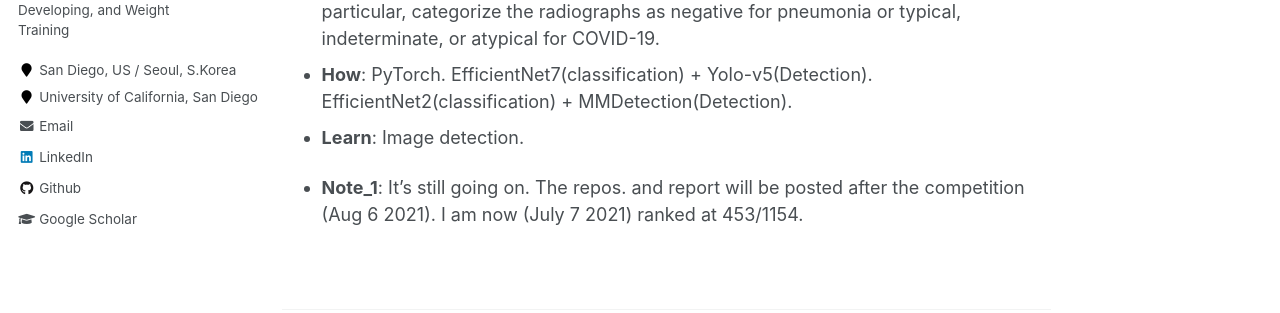
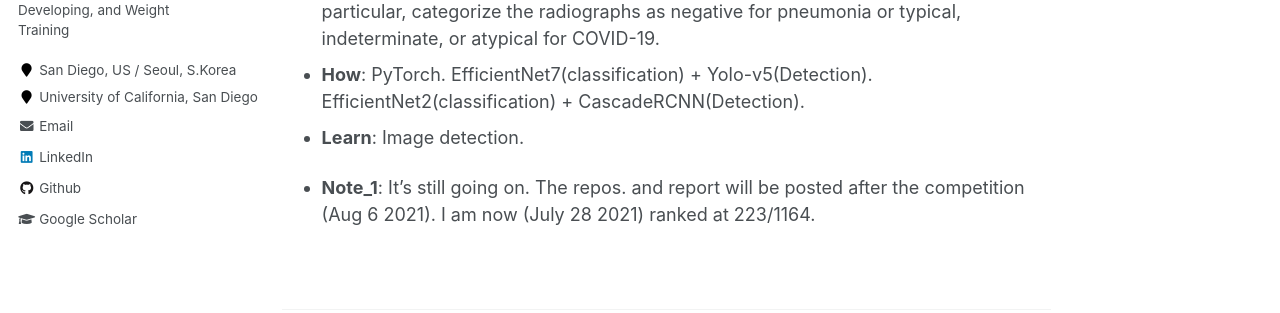
Before and after one commit to haenara-shin/haenara-shin.github.io, a Jekyll site: the page built from _portfolio/9_Kaggle_COVID19_Detection.md, in a window 1280 px wide and 1151 px high. Shown: the part 433-746 px from the top of the window. Built offline with Jekyll 4.4.1, drawn with Linux system fonts in a browser that asks for light colours.

Commit message:
Update 9_Kaggle_COVID19_Detection.md

```diff
--- a/_portfolio/9_Kaggle_COVID19_Detection.md
+++ b/_portfolio/9_Kaggle_COVID19_Detection.md
@@ -9,10 +9,10 @@ collection: portfolio
 - **Where**: [Kaggle Image Detection Competition](https://www.kaggle.com/c/siim-covid19-detection) SIIM-FISABIO-RSNA COVID-19 Detection
   - **Dataset**: [Kaggle dataset](https://www.kaggle.com/c/siim-covid19-detection/data)
 - **What**:  Identify and localize COVID-19 abnormalities on chest radiographs. In particular, categorize the radiographs as negative for pneumonia or typical, indeterminate, or atypical for COVID-19.
-- **How**: PyTorch. EfficientNet7(classification) + Yolo-v5(Detection). EfficientNet2(classification) + MMDetection(Detection).
+- **How**: PyTorch. EfficientNet7(classification) + Yolo-v5(Detection). EfficientNet2(classification) + CascadeRCNN(Detection).
 - **Learn**: Image detection.
 
-- **Note_1**: It's still going on. The repos. and report will be posted after the competition (Aug 6 2021). I am now (July 7 2021) ranked at 453/1154.
+- **Note_1**: It's still going on. The repos. and report will be posted after the competition (Aug 6 2021). I am now (July 28 2021) ranked at 223/1164.
 
 <!-- ![데이콘](https://user-images.githubusercontent.com/58493928/116183247-67d09d00-a6d2-11eb-93b4-aa0c594e1781.png)
 - Through SOTA model evaluations without using pre-trained weights, I ranked the 21st-rank before 14 days to the deadline of submission, and I ranked at 49th of Private LB among 876 participants. This is because I didn't use the Ensemble/stacking models, and stopped submission by updating codes (due to family issues).
```
